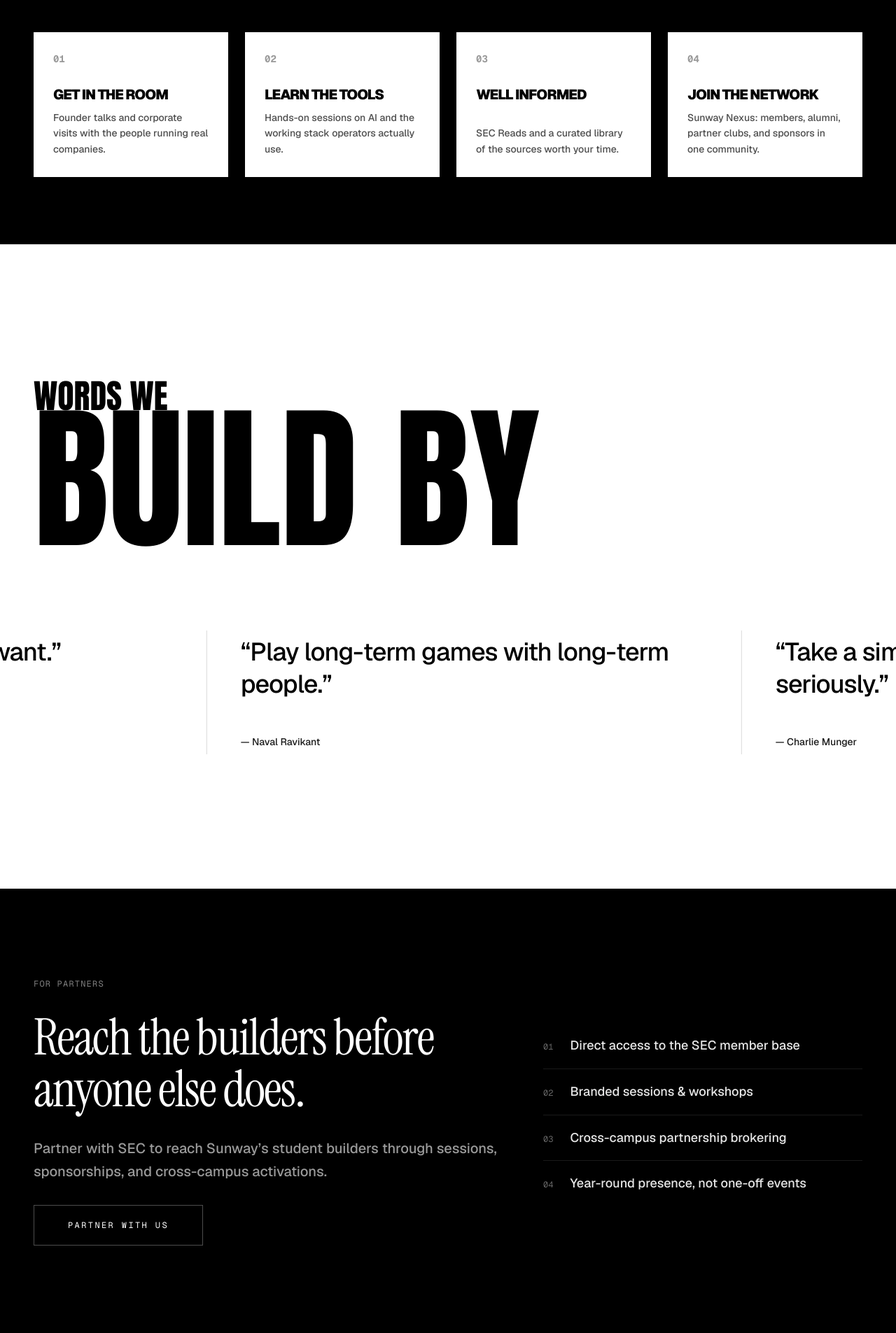
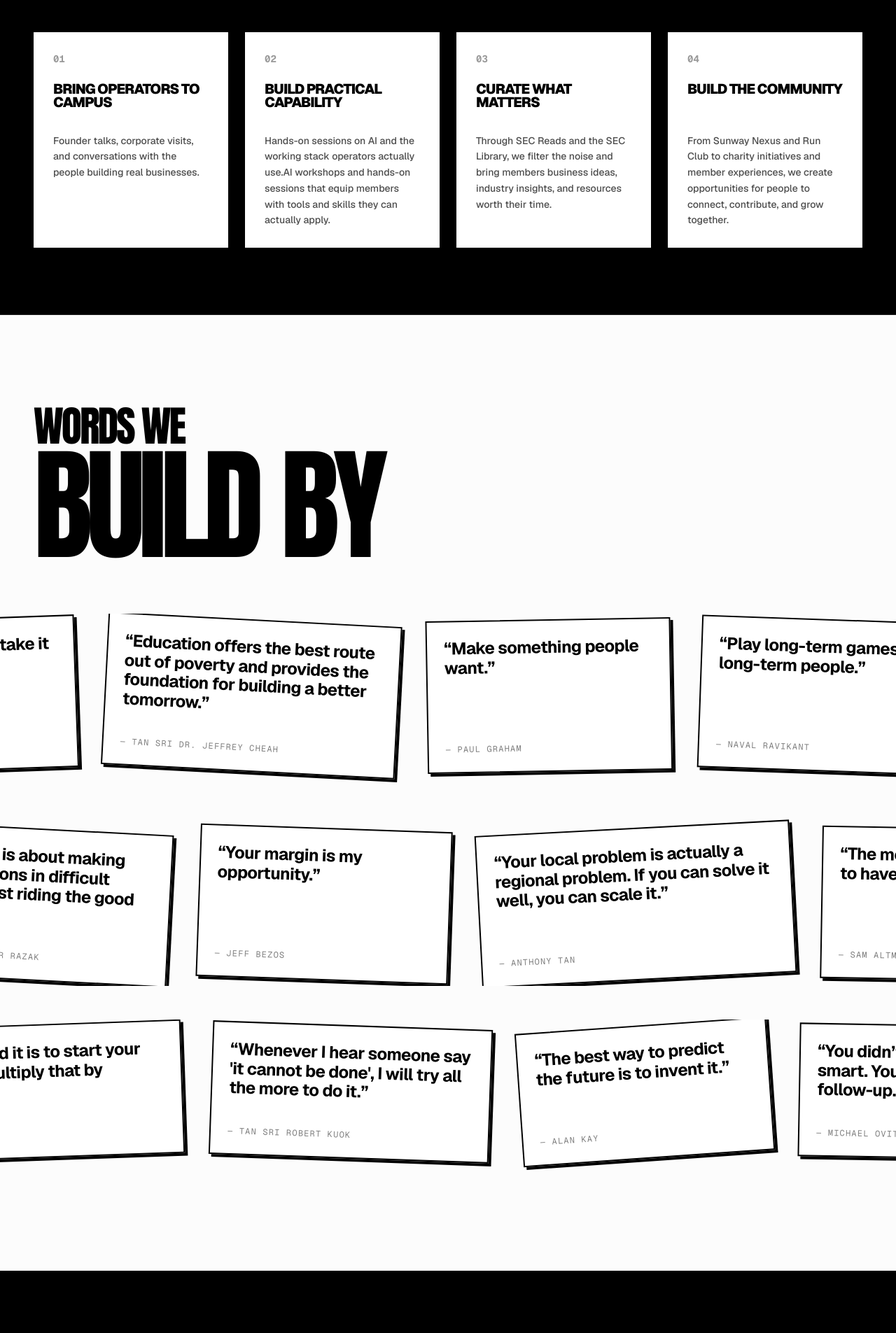
Before and after one commit to AvaTan724/sec-website, a Next.js app: page / in a window 1280 px wide. Shown: the part 1315-3220 px from the top of the page at 70% size. Built offline with nearby package versions, Linux system fonts and the light colour scheme.

Commit message:
home page updated

```diff
--- a/app/page.tsx
+++ b/app/page.tsx
@@ -9,46 +9,49 @@ const CONTACT = "mailto:sunwayentrepreneursclub@gmail.com";
 
 // --- DATA ---------------------------------------------------------------
 
-// Verified, sourced quotes. Replace progressively with quotes from SEC's own
-// speakers after each event — that's when this section becomes proof.
-// TODO: source and verify a Tan Sri Jeffrey Cheah quote (Sunway's founder)
-// from his published speeches — verify exact wording before shipping it.
-const quotes = [
-  {
-    text: "Make something people want.",
-    author: "Paul Graham", // Y Combinator's motto
-  },
-  {
-    text: "Play long-term games with long-term people.",
-    author: "Naval Ravikant",
-  },
-  {
-    text: "Take a simple idea and take it seriously.",
-    author: "Charlie Munger",
-  },
-  {
-    text: "Your margin is my opportunity.",
-    author: "Jeff Bezos",
-  },
+// 15 unique quotes (5 Local Titans, 10 Global Operators) to ensure
+// the marquee loop is long enough to hide obvious repetition.
+const track1Quotes = [
+  { text: "Take a simple idea and take it seriously.", author: "Charlie Munger", width: "w-[300px] md:w-[400px]", rotate: "-rotate-2" },
+  { text: "Education offers the best route out of poverty and provides the foundation for building a better tomorrow.", author: "Tan Sri Dr. Jeffrey Cheah", width: "w-[320px] md:w-[420px]", rotate: "rotate-3" },
+  { text: "Make something people want.", author: "Paul Graham", width: "w-[280px] md:w-[350px]", rotate: "-rotate-1" },
+  { text: "Play long-term games with long-term people.", author: "Naval Ravikant", width: "w-[310px] md:w-[380px]", rotate: "rotate-2" },
+  { text: "Real artists ship.", author: "Steve Jobs", width: "w-[260px] md:w-[320px]", rotate: "-rotate-3" },
+];
+
+const track2Quotes = [
+  { text: "Your margin is my opportunity.", author: "Jeff Bezos", width: "w-[280px] md:w-[360px]", rotate: "rotate-2" },
+  { text: "Your local problem is actually a regional problem. If you can solve it well, you can scale it.", author: "Anthony Tan", width: "w-[340px] md:w-[450px]", rotate: "-rotate-3" },
+  { text: "The most important thing is to have a long-term view.", author: "Sam Altman", width: "w-[300px] md:w-[380px]", rotate: "rotate-1" },
+  { text: "Play by the rules, but be ferocious.", author: "Phil Knight", width: "w-[290px] md:w-[370px]", rotate: "-rotate-2" },
+  { text: "Leadership is about making tough decisions in difficult times, not just riding the good waves.", author: "Datuk Seri Nazir Razak", width: "w-[320px] md:w-[410px]", rotate: "rotate-3" },
+];
+
+const track3Quotes = [
+  { text: "Imagine how hard it is to start your business, then multiply that by infinity.", author: "Todd Graves", width: "w-[350px] md:w-[480px]", rotate: "-rotate-2" },
+  { text: "Whenever I hear someone say 'it cannot be done', I will try all the more to do it.", author: "Tan Sri Robert Kuok", width: "w-[320px] md:w-[400px]", rotate: "rotate-2" },
+  { text: "The best way to predict the future is to invent it.", author: "Alan Kay", width: "w-[280px] md:w-[360px]", rotate: "-rotate-4" },
+  { text: "You didn’t even have to be smart. You had to have good follow-up.", author: "Michael Ovitz", width: "w-[330px] md:w-[420px]", rotate: "rotate-1" },
+  { text: "Dream the impossible. Believe in the unbelievable. Never take no for an answer.", author: "Tan Sri Tony Fernandes", width: "w-[340px] md:w-[430px]", rotate: "-rotate-1" },
 ];
 
 // Title = the member outcome. Description = the concrete vehicle.
 const pillars = [
   {
-    title: "Get in the room",
-    desc: "Founder talks and corporate visits with the people running real companies.",
+    title: "Bring operators to campus",
+    desc: "Founder talks, corporate visits, and conversations with the people building real businesses.",
   },
   {
-    title: "Learn the tools",
-    desc: "Hands-on sessions on AI and the working stack operators actually use.",
+    title: "Build practical capability",
+    desc: "Hands-on sessions on AI and the working stack operators actually use.AI workshops and hands-on sessions that equip members with tools and skills they can actually apply.",
   },
   {
-    title: "Well informed",
-    desc: "SEC Reads and a curated library of the sources worth your time.",
+    title: "Curate what matters",
+    desc: "Through SEC Reads and the SEC Library, we filter the noise and bring members business ideas, industry insights, and resources worth their time.",
   },
   {
-    title: "Join the network",
-    desc: "Sunway Nexus: members, alumni, partner clubs, and sponsors in one community.",
+    title: "Build the community",
+    desc: "From Sunway Nexus and Run Club to charity initiatives and member experiences, we create opportunities for people to connect, contribute, and grow together.",
   },
 ];
 
@@ -75,9 +78,6 @@ export default function Home() {
           }
         });
       },
-      // threshold 0 + rootMargin: fires even for sections taller than the
-      // viewport (the old 0.15 threshold could leave tall sections invisible
-      // forever on mobile).
       { threshold: 0, rootMargin: "0px 0px -10% 0px" }
     );
 
@@ -89,15 +89,35 @@ export default function Home() {
     <main className="bg-white text-black font-sans min-h-screen selection:bg-black selection:text-white antialiased">
       <Nav variant="overlay" />
 
+      {/* Marquee Keyframes */}
+      <style jsx>{`
+        @keyframes marquee-left {
+          0% { transform: translateX(0); }
+          100% { transform: translateX(-50%); }
+        }
+        @keyframes marquee-right {
+          0% { transform: translateX(-50%); }
+          100% { transform: translateX(0); }
+        }
+        .marquee-track {
+          display: flex;
+          width: max-content;
+        }
+        /* Different durations create a random, desynced feel */
+        .marquee-left-1 { animation: marquee-left 45s linear infinite; }
+        .marquee-right { animation: marquee-right 55s linear infinite; }
+        .marquee-left-2 { animation: marquee-left 65s linear infinite; }
+
+        /* Pause on hover so users can read */
+        .marquee-track:hover { animation-play-state: paused; }
+      `}</style>
+
       {/* HERO SECTION — single viewport */}
       <section className="relative w-full h-[100svh] flex flex-col items-center justify-center text-center px-6 md:px-12 overflow-hidden">
-
-  {/* Tagline */}
         <p className="font-mono text-[10px] md:text-sm uppercase tracking-[0.25em] text-black/50 mb-4 md:mb-6">
           Sunway University&rsquo;s Entrepreneurship Club
         </p>
 
-  {/* Giant stacked wordmark — fits BOTH width and height, never overflows */}
         <h1 className="font-black uppercase tracking-tighter leading-[0.82] text-black text-[clamp(2rem,min(10vw,15vh),12rem)] max-w-[96vw]">
           {["Sunway", "Entrepreneurs", "Club"].map((word, i) => (
             <span key={i} className="block overflow-hidden pb-1">
@@ -108,7 +128,6 @@ export default function Home() {
           ))}
         </h1>
 
-  {/* CTA cluster */}
         <div className="mt-8 md:mt-10 flex flex-col items-center gap-5 md:gap-6">
           <p className="text-base md:text-lg font-medium text-black/50">
             Open to every Sunway student.
@@ -130,28 +149,22 @@ export default function Home() {
         className="w-full min-h-[100svh] bg-black text-white px-6 md:px-12 py-20 md:py-24 flex flex-col justify-between gap-16 selection:bg-white selection:text-black"
       >
         <div className="max-w-[1400px] mx-auto w-full flex flex-col justify-between flex-1 gap-16">
-
-    {/* Top: About statement */}
           <div className="flex flex-col gap-6 md:gap-8 max-w-5xl">
             <h2 className="font-mono text-[10px] md:text-xs uppercase tracking-widest text-white/50 scroll-reveal">
               About The Club
             </h2>
-
             <p className="font-serif text-4xl md:text-6xl lg:text-7xl leading-[1.02] tracking-tight scroll-reveal">
               A home for the people who build.
             </p>
-
             <p className="text-lg md:text-2xl lg:text-[1.75rem] font-medium leading-[1.4] tracking-tight text-white/80 scroll-reveal max-w-4xl">
               SEC is the community where builders find the support, network, and opportunities to turn ideas into reality. We&rsquo;re building the institution our members will be proud they came from.
             </p>
           </div>
 
-    {/* Bottom: What we do */}
           <div className="w-full">
             <h2 className="font-display text-5xl md:text-7xl lg:text-8xl uppercase leading-[0.85] text-white mb-8 md:mb-12 scroll-reveal">
               What we do
             </h2>
-
             <div className="grid grid-cols-2 lg:grid-cols-4 gap-4 md:gap-6 text-left">
               {pillars.map((pillar, index) => (
                 <div
@@ -159,13 +172,13 @@ export default function Home() {
                   className="scroll-reveal bg-white text-black p-6 md:p-7 flex flex-col h-full"
                   style={{ transitionDelay: `${index * 80}ms` }}
                 >
-            <div className="font-mono text-xs md:text-sm text-black/40 font-bold mb-6 md:mb-8">
+                  <div className="font-mono text-xs md:text-sm text-black/40 font-bold mb-6">
                     0{index + 1}
                   </div>
-            <h3 className="font-black text-lg md:text-xl uppercase tracking-tighter leading-[0.95] mb-3">
+                  <h3 className="font-black text-lg md:text-xl uppercase tracking-tighter leading-[0.95] mb-4 min-h-[3.5rem]">
                     {pillar.title}
                   </h3>
-            <p className="font-medium text-black/70 text-sm leading-relaxed mt-auto">
+                  <p className="font-medium text-black/70 text-sm leading-relaxed">
                     {pillar.desc}
                   </p>
                 </div>
@@ -175,41 +188,79 @@ export default function Home() {
         </div>
       </section>
 
-      {/* ========================= QUOTES MARQUEE ========================= */}
-      <section className="w-full py-20 md:py-48 bg-white overflow-hidden border-t border-black/10">
-        <div className="px-6 md:px-12 mb-16 md:mb-32">
-          <h2 className="font-display uppercase text-black leading-[0.8]">
-            <span className="block text-3xl md:text-5xl mb-2">Words We</span>
-            <span className="block text-[5rem] md:text-[12rem] lg:text-[14rem] leading-[0.78]">
+{/* ===================== RANDOMIZED MARQUEE QUOTES ===================== */}
+      <section className="w-full py-20 md:py-32 bg-[#fcfcfc] overflow-hidden border-t border-black/10 flex flex-col gap-12 md:gap-16 selection:bg-black selection:text-white">
+
+        {/* TITLE SECTION (ABOVE MARQUEES) */}
+        <div className="px-6 md:px-12 max-w-[1600px] mx-auto w-full">
+          <h2 className="font-display uppercase text-black leading-[0.85]">
+            <span className="block text-3xl md:text-5xl lg:text-6xl mb-2 tracking-tighter">Words We</span>
+            <span className="block text-[5rem] md:text-[9rem] lg:text-[11rem] tracking-tighter">
               Build By
             </span>
           </h2>
         </div>
 
+        {/* MARQUEE TRACKS CONTAINER */}
+        <div className="flex flex-col gap-8 md:gap-12 py-4">
+
+          {/* TRACK 1 (Scrolls Left) */}
           <div className="relative w-full overflow-hidden flex items-center">
-          <div className="animate-marquee hover:[animation-play-state:paused]">
-            {[false, true].map((hidden) => (
-              <div
-                key={hidden ? "dup" : "main"}
-                aria-hidden={hidden || undefined}
-                className="flex gap-16 px-8"
-              >
-                {quotes.map((quote, index) => (
+            <div className="marquee-track marquee-left-1 gap-6 md:gap-10 px-4">
+              {[...track1Quotes, ...track1Quotes].map((quote, index) => (
                 <div
                   key={index}
-                    className="shrink-0 w-[85vw] md:w-[700px] border-l-[1.5px] border-black/15 pl-8 md:pl-12 flex flex-col justify-between py-2"
+                  className={`shrink-0 bg-white border-2 border-black p-5 md:p-6 shadow-[4px_4px_0px_0px_rgba(0,0,0,1)] flex flex-col justify-between ${quote.width} ${quote.rotate} mt-2 mb-4 cursor-crosshair`}
                 >
-                    <p className="text-2xl md:text-3xl lg:text-4xl text-black font-medium leading-[1.3] tracking-tight mb-12">
+                  <p className="text-xl md:text-2xl font-bold leading-[1.15] tracking-tight mb-6 md:mb-10">
                     &ldquo;{quote.text}&rdquo;
                   </p>
-                    <p className="text-sm text-black/90 font-medium">
+                  <p className="text-[9px] md:text-xs font-mono uppercase tracking-widest text-black/50">
                     — {quote.author}
                   </p>
                 </div>
               ))}
             </div>
+          </div>
+
+          {/* TRACK 2 (Scrolls Right) */}
+          <div className="relative w-full overflow-hidden flex items-center">
+            <div className="marquee-track marquee-right gap-6 md:gap-10 px-4" style={{ transform: 'translateX(-50%)' }}>
+              {[...track2Quotes, ...track2Quotes].map((quote, index) => (
+                <div
+                  key={index}
+                  className={`shrink-0 bg-white border-2 border-black p-5 md:p-6 shadow-[4px_4px_0px_0px_rgba(0,0,0,1)] flex flex-col justify-between ${quote.width} ${quote.rotate} mt-4 mb-2 cursor-crosshair`}
+                >
+                  <p className="text-xl md:text-2xl font-bold leading-[1.15] tracking-tight mb-6 md:mb-10">
+                    &ldquo;{quote.text}&rdquo;
+                  </p>
+                  <p className="text-[9px] md:text-xs font-mono uppercase tracking-widest text-black/50">
+                    — {quote.author}
+                  </p>
+                </div>
               ))}
             </div>
+          </div>
+
+          {/* TRACK 3 (Scrolls Left) */}
+          <div className="relative w-full overflow-hidden flex items-center">
+            <div className="marquee-track marquee-left-2 gap-6 md:gap-10 px-4">
+              {[...track3Quotes, ...track3Quotes].map((quote, index) => (
+                <div
+                  key={index}
+                  className={`shrink-0 bg-white border-2 border-black p-5 md:p-6 shadow-[4px_4px_0px_0px_rgba(0,0,0,1)] flex flex-col justify-between ${quote.width} ${quote.rotate} mt-2 mb-4 cursor-crosshair`}
+                >
+                  <p className="text-xl md:text-2xl font-bold leading-[1.15] tracking-tight mb-6 md:mb-10">
+                    &ldquo;{quote.text}&rdquo;
+                  </p>
+                  <p className="text-[9px] md:text-xs font-mono uppercase tracking-widest text-black/50">
+                    — {quote.author}
+                  </p>
+                </div>
+              ))}
+            </div>
+          </div>
+
         </div>
       </section>
 
@@ -281,8 +332,6 @@ export default function Home() {
           </div>
         </div>
       </section>
-
-
     </main>
   );
 }
```
Lines whose indentation alone changed are shown as unchanged.
